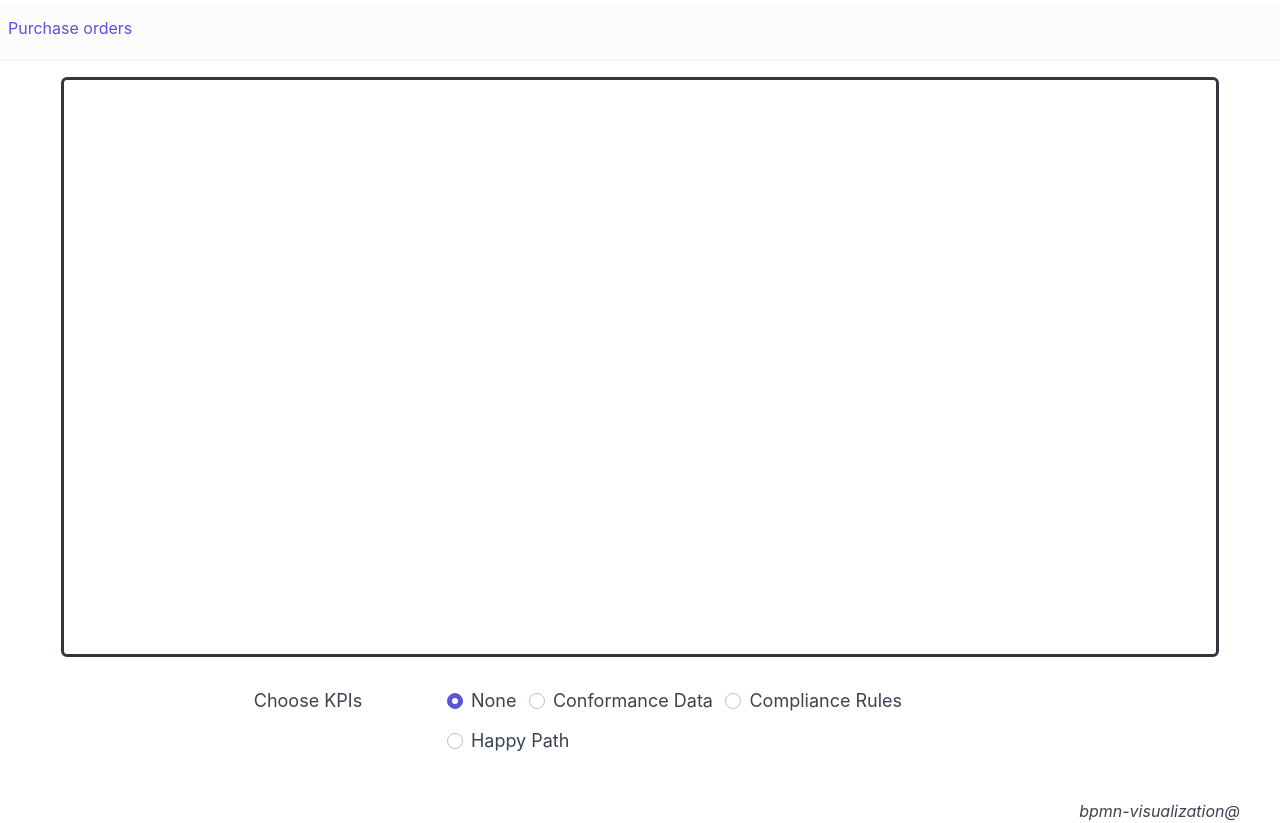
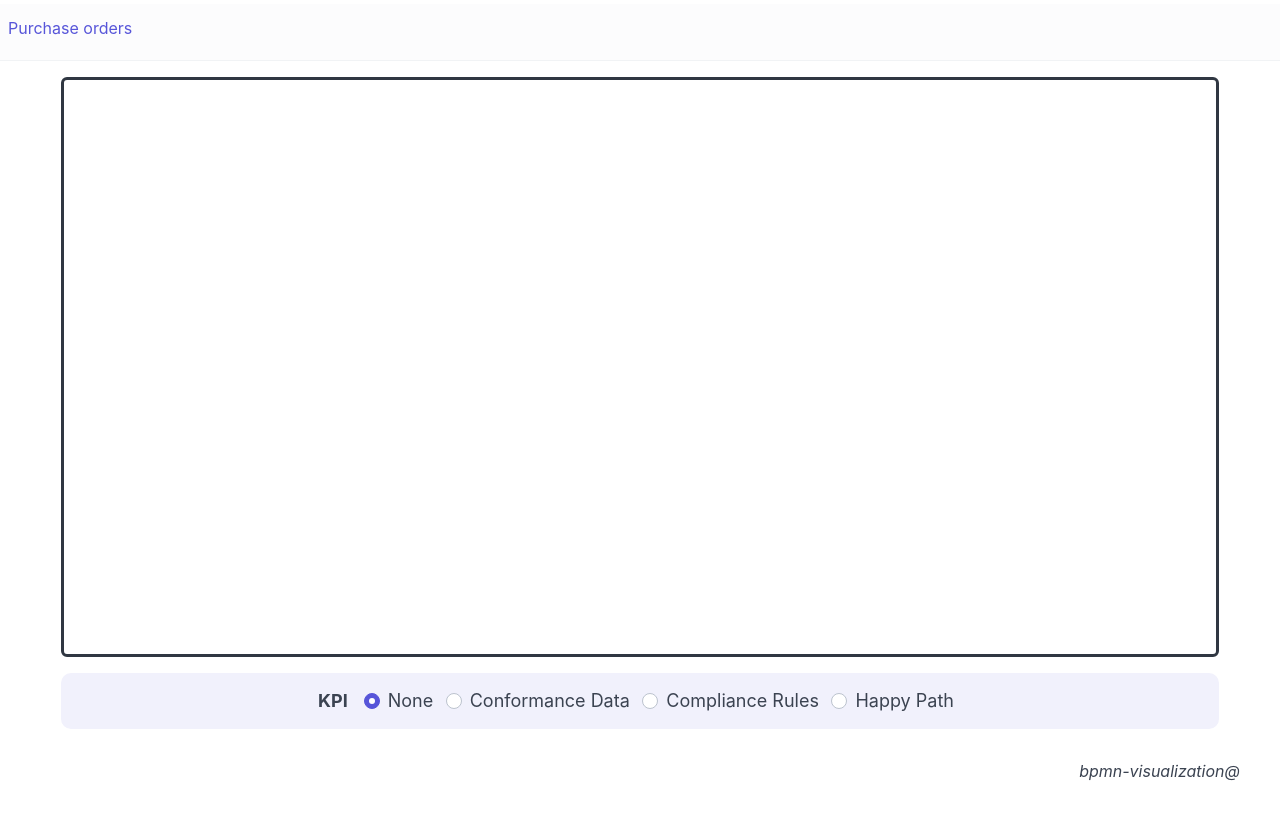
Before and after one commit to process-analytics/icpm-demo-2022, a website built with Vite: page index.html in a window 1280 px wide. After the commit the page ends 800 px from the top, so only its background shows below. Built offline with nearby package versions, Linux system fonts and the light colour scheme; what bpmn-visualization would draw is missing.

Commit message:
Add style for panel of radio buttons

```diff
--- a/index.html
+++ b/index.html
@@ -3,7 +3,7 @@
 <html lang="en">
 <head>
     <title>ICP demo 2022 based on BPI 2019</title>
-    <meta charset="UTF-8" />
+    <meta charset="UTF-8"/>
     <link rel="icon" type="image/svg+xml" href="src/assets/favicon.svg">
     <!-- The documentation of Spectre CSS: https://github.com/picturepan2/spectre -->
     <link rel="stylesheet" href="node_modules/spectre.css/dist/spectre.min.css">
@@ -17,7 +17,7 @@
                 <a href="#" onclick="loadBpmnDiagram('main')">Purchase orders</a>
             </li>
         </ul>
-       <div class="divider"></div>
+        <div class="divider"></div>
     </div>
 </header>
 <body>
@@ -28,26 +28,26 @@
             <div id="secondary-bpmn-container" class="bpmn-container d-hide"></div>
         </div>
 
-        <div id="panel" class="col-8 col-mx-auto form-horizontal mt-2">
+        <div id="control" class="col-12 col-mx-auto form-horizontal bg-secondary mt-2 pt-2 pb-2">
             <div class="form-group">
-                <div class="col-3 col-sm-12">
-                    <label class="form-label label-lg">Choose KPIs</label>
+                <div class="col-auto col-sm-10 mr-2" style="margin-left: auto">
+                    <label class="form-label label-lg text-bold">KPI</label>
                 </div>
-                <div class="col-9 col-sm-12">
+                <div class="col-auto col-sm-10 ml-2" style="margin-right: auto">
                     <label class="form-radio form-inline input-lg">
-                        <input id="reset_all" type="radio" name="kpi" checked>
+                        <input id="reset_all" type="radio" name="kpi" value="reset_all" checked>
                         <i class="form-icon"></i> None
                     </label>
                     <label class="form-radio form-inline input-lg">
-                        <input id="conformance_data" type="radio" name="kpi">
+                        <input id="conformance_data" type="radio" value="conformance_data" name="kpi">
                         <i class="form-icon"></i> Conformance data
                     </label>
                     <label class="form-radio form-inline input-lg">
-                        <input id="compliance_rules" type="radio" name="kpi">
+                        <input id="compliance_rules" type="radio" name="kpi" value="compliance_rules">
                         <i class="form-icon"></i> Compliance rules
                     </label>
                     <label class="form-radio form-inline input-lg">
-                        <input id="happy_path" type="radio" name="kpi">
+                        <input id="happy_path" type="radio" name="kpi" value="happy_path">
                         <i class="form-icon"></i> Happy path
                     </label>
                 </div>
--- a/src/assets/styles.css
+++ b/src/assets/styles.css
@@ -1,3 +1,13 @@
+:root {
+  /* Happy Path */
+  --color-highlight-happy: Green;
+  --happy-path-stroke-width: .2rem;
+  /* Compliance Rules: Violations */
+  --color-highlight-violation-level1: rgb(252, 3, 3);
+  --color-highlight-violation-level2: rgb(252, 86, 3);
+  --color-highlight-violation-level3: rgb(252, 144, 3);
+}
+
 html {
   font-family: sans-serif;
 }
@@ -27,15 +37,16 @@ footer {
   background-color: white;
 }
 
-:root {
-  /* Happy Path */
-  --color-highlight-happy: Green;
-  --happy-path-stroke-width: .2rem;
-  /* Compliance Rules: Violations */
-  --color-highlight-violation-level1: rgb(252, 3, 3);
-  --color-highlight-violation-level2: rgb(252, 86, 3);
-  --color-highlight-violation-level3: rgb(252, 144, 3);
+/* ****************************************************************************************************************** */
+/* Control */
+/* ****************************************************************************************************************** */
+#control {
+  border-radius: .5rem;
 }
+
+/* ****************************************************************************************************************** */
+/* KPI: Compliance Rules */
+/* ****************************************************************************************************************** */
 
 /* ripple circles */
 .bpmn-type-activity.rule-violation > circle {
@@ -64,67 +75,9 @@ footer {
   }
 }
 
-/*.bpmn-type-activity.highlight-rule-violation-level1 > rect {
-  fill: var(--color-highlight-violation-level1);
-  fill-opacity: 20%;
-  stroke: var(--color-highlight-violation-level1);
-}
-
-.bpmn-type-activity.highlight-rule-violation-level2 > rect {
-  fill: var(--color-highlight-violation-level2) !important;
-  fill-opacity: 20% !important;
-  stroke: var(--color-highlight-violation-level2);
-}
-
-.bpmn-type-activity.highlight-rule-violation-level3 > rect {
-  fill: var(--color-highlight-violation-level3) !important;
-  fill-opacity: 20% !important;
-  stroke: var(--color-highlight-violation-level3);
-}*/
-
-/*pulse CSS */
-/*.bpmn-type-activity.pulse-rule-violation-level1 > rect {
-  animation: pulse-violation-level1 2s alternate infinite;
-}
-
-.bpmn-type-activity.pulse-rule-violation-level2 > rect {
-  animation: pulse-violation-level2 2s alternate infinite;
-}
-
-.bpmn-type-activity.pulse-rule-violation-level3 > rect {
-  animation: pulse-violation-level3 2s alternate infinite;
-}
-
-@keyframes pulse-violation-level1 {
-  0% {
-    fill: #ffffff;
-    stroke: var(--color-highlight-violation-level1);
-  }
-  50% {
-    fill: var(--color-highlight-violation-level1);
-  }
-}
-
-@keyframes pulse-violation-level2 {
-  0% {
-    fill: #ffffff;
-    stroke: var(--color-highlight-violation-level2);
-  }
-  50% {
-    fill: var(--color-highlight-violation-level2);
-  }
-}
-
-@keyframes pulse-violation-level3 {
-  0% {
-    fill: #ffffff;
-    stroke: var(--color-highlight-violation-level3);
-  }
-  50% {
-    fill: var(--color-highlight-violation-level3);
-  }
-}*/
-
+/* ****************************************************************************************************************** */
+/* KPI: Happy path */
+/* ****************************************************************************************************************** */
 
 .bpmn-type-activity.pulse-happy > rect, .bpmn-type-event.pulse-happy > ellipse {
   animation-name: pulse-happy-path;
```
